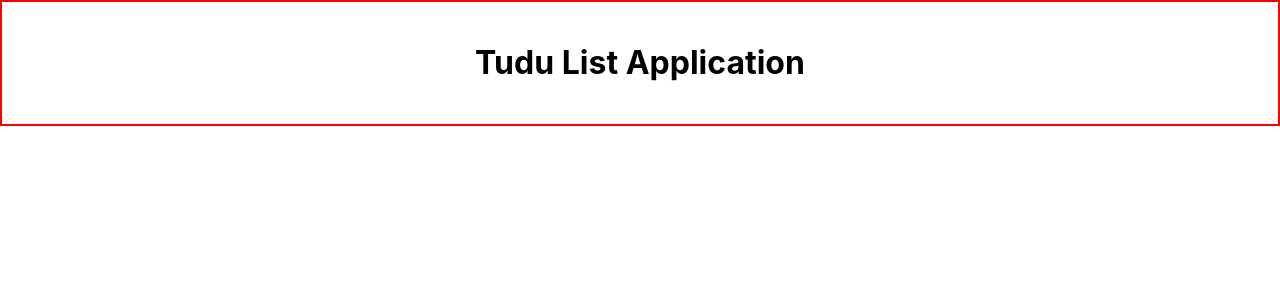
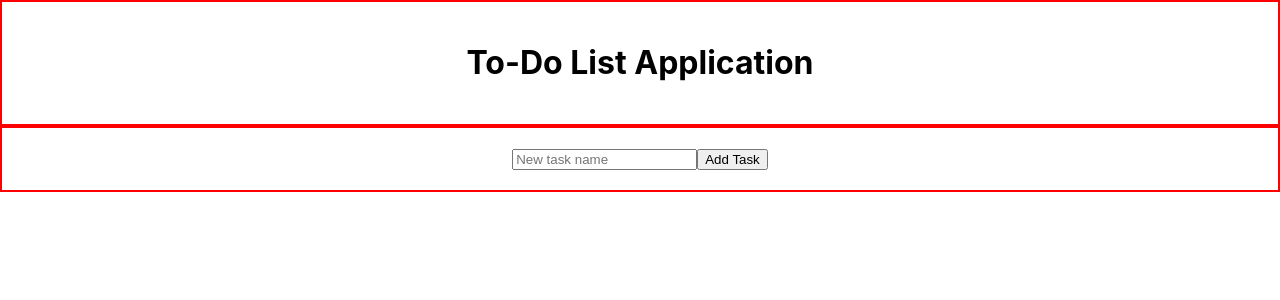
Before and after one commit to Chandanaig/react-todolist, a React (Create React App) app: page / in a window 1280 px wide. Shown: the top 300 px of the page. Built offline with nearby package versions, Linux system fonts and the light colour scheme.

Commit message:
initial commit

```diff
--- a/src/App.js
+++ b/src/App.js
@@ -1,5 +1,6 @@
 import React from 'react';
 import Header from './components/Header';
+import Footer from './components/Footer';
 
 import './App.css';
 
@@ -7,7 +8,7 @@ function App() {
   return (
     <div className="App">
       <Header />
-
+     <Footer/>
 
     </div>
   );
--- /dev/null
+++ b/src/components/Footer.js
@@ -0,0 +1,27 @@
+import React, { useState } from 'react';
+
+function Footer({ addTask }) {
+  const [taskName, setTaskName] = useState('');
+
+  const handleSubmit = (e) => {
+    e.preventDefault();
+    addTask(taskName);
+    setTaskName('');
+  };
+
+  return (
+    <footer className="footer">
+      <form onSubmit={handleSubmit}>
+        <input
+          type="text"
+          value={taskName}
+          onChange={(e) => setTaskName(e.target.value)}
+          placeholder="New task name"
+        />
+        <button type="submit">Add Task</button>
+      </form>
+    </footer>
+  );
+}
+
+export default Footer;
--- a/src/components/Header.js
+++ b/src/components/Header.js
@@ -3,7 +3,7 @@ import React from 'react';
 function Header() {
   return (
     <header className="header">
-      <h1>Tudu List Application</h1>
+      <h1>To-Do List Application</h1>
     </header>
   );
 }
```
